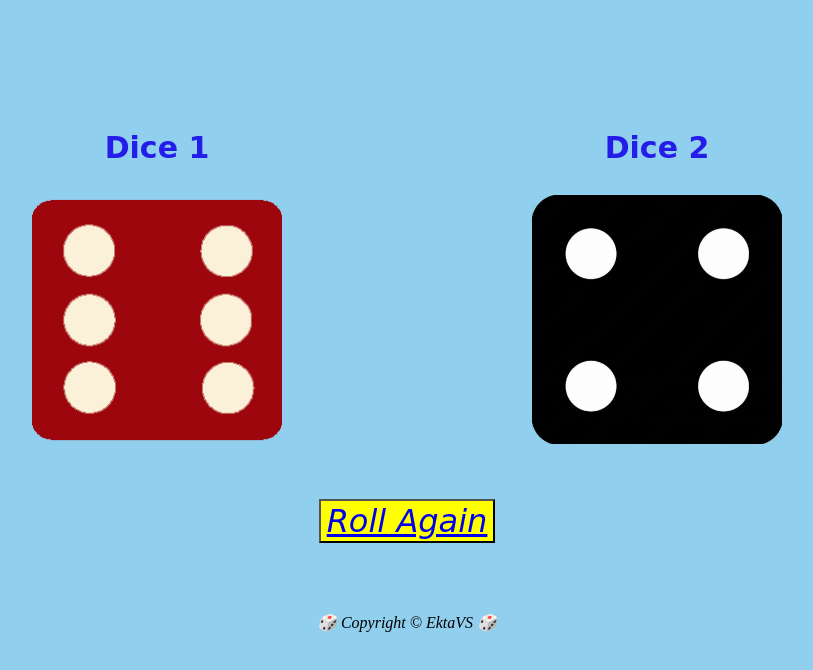
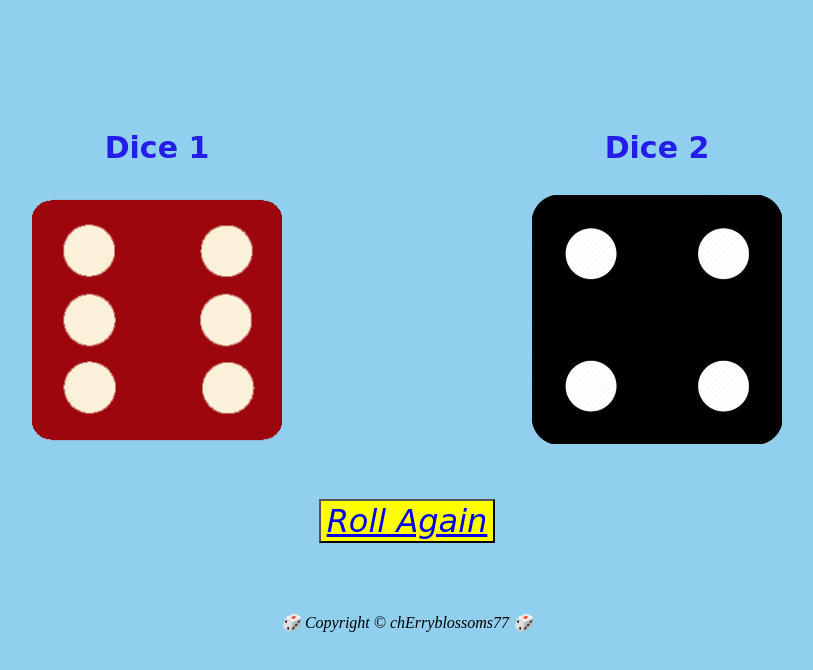
Before and after one commit to chErryblossoms77/roll2dice, a plain HTML site: page index.html in a window 1280 px wide. Shown: the whole page, without its empty margins (233-1046 px from the left). Drawn offline with Linux system fonts and the light colour scheme.

Commit message:
Update index.html

```diff
--- a/index.html
+++ b/index.html
@@ -20,6 +20,6 @@
         <button><em><a href="index.html">Roll Again</a></em></button>
     </div>
   <script src="index.js" charset="UTF-8"></script>
-  <footer><em>🎲 Copyright &copy; EktaVS 🎲</em></footer>
+  <footer><em>🎲 Copyright &copy; chErryblossoms77 🎲</em></footer>
 </body>
 </html>
```
